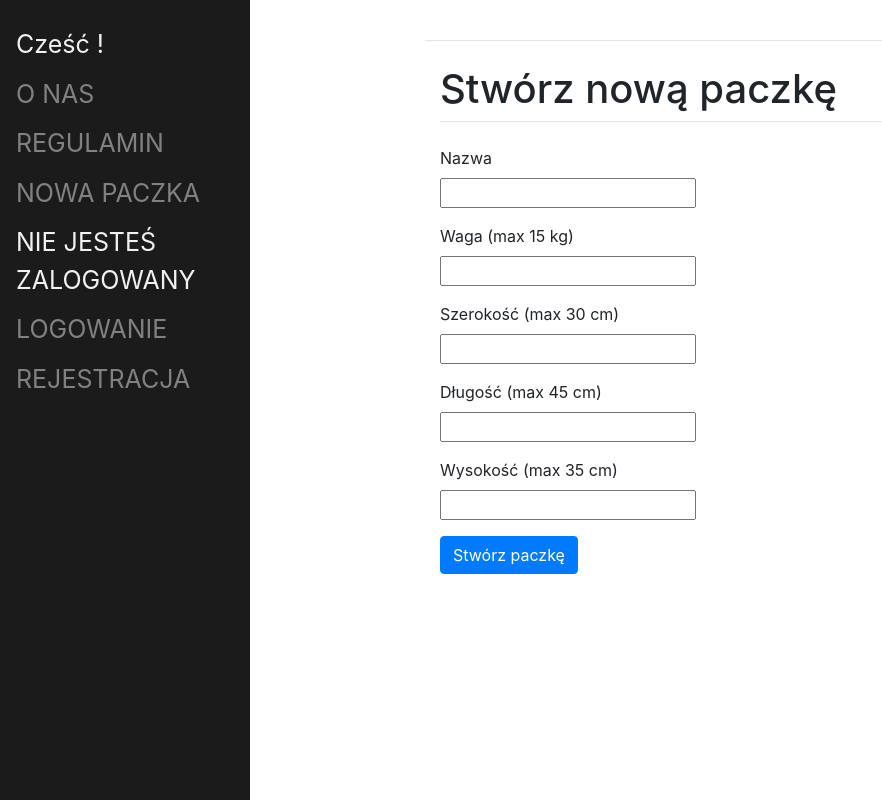
After one commit to kamilhandzlik/postio, a Django app: page /create_package/ in a window 1280 px wide. The commit adds this page. Shown: the whole page, without its empty margins (0-882 px from the left). Run offline with Django 5.2, Linux system fonts and the light colour scheme; some libraries are stand-ins or nearby versions.

Commit message:
Added creating packages by users

```diff
--- a/postio/main/forms.py
+++ b/postio/main/forms.py
@@ -6,6 +6,13 @@ class UserPackageForm(forms.ModelForm):
     class Meta:
         model = UserPackage
         fields = ['name', 'weight', 'width', 'lenght', 'height']
+        labels = {
+            'name': 'Nazwa',
+            'weight': 'Waga (max 15 kg)',
+            'width': 'Szerokość (max 30 cm)',
+            'lenght': 'Długość (max 45 cm)',
+            'height': 'Wysokość (max 35 cm)'
+        }
 
     def clean(self):
         cleaned_data = super().clean()
--- /dev/null
+++ b/postio/main/templates/main/create_package.html
@@ -0,0 +1,37 @@
+{% extends "main/homepage.html" %}
+
+{% block content %}
+    <div class="container">
+        <h1 class="mt-2">Stwórz nową paczkę</h1>
+        <hr class="mt-0 mb-4">
+        <form method="post">
+            {% csrf_token %}
+            <div class="form-group">
+                <label for="id_name">{{ form.name.label }}</label>
+                <br>
+                {{ form.name }}
+            </div>
+            <div class="form-group">
+                <label for="id_weight">{{ form.weight.label }}</label>
+                <br>
+                {{ form.weight }}
+            </div>
+            <div class="form-group">
+                <label for="id_width">{{ form.width.label }}</label>
+                <br>
+                {{ form.width }}
+            </div>
+            <div class="form-group">
+                <label for="id_lenght">{{ form.lenght.label }}</label>
+                <br>
+                {{ form.lenght }}
+            </div>
+            <div class="form-group">
+                <label for="id_height">{{ form.height.label }}</label>
+                <br>
+                {{ form.height }}
+            </div>
+            <button type="submit" class="btn btn-primary">Stwórz paczkę</button>
+        </form>
+    </div>
+{% endblock %}
--- a/postio/main/templates/main/homepage.html
+++ b/postio/main/templates/main/homepage.html
@@ -60,11 +60,13 @@
     <div class="user-info">Cześć {{ user.username }}!</div>
         <a href="{% url 'about' %}">O NAS</a>
         <a href="{% url 'regulamin' %}">REGULAMIN</a>
+        <a href="{% url 'create_package' %}">NOWA PACZKA</a>
 
     {% if user.is_authenticated %}
         <a href="{% url 'about' %}">O NAS</a>
         <a href="#">OFERTA</a>
         <a href="{% url 'regulamin' %}">REGULAMIN</a>
+        <a href="{% url 'create_package' %}">NOWA PACZKA</a>
 
         <div class="user-info">Cześć {{ user.username }}!</div>
         <a>
--- a/postio/main/urls.py
+++ b/postio/main/urls.py
@@ -1,8 +1,12 @@
 from django.urls import path
 from . import views
+from .views import create_package, pay_package, package_detail
 
 urlpatterns = [
     path('', views.homepage, name='homepage'),
     path('about/', views.about_us, name='about'),
-    path('regulamin/' , views.regulamin, name='regulamin')
+    path('regulamin/', views.regulamin, name='regulamin'),
+    path('create_package/', create_package, name='create_package'),
+    path('pay_package/<int:package_id>/', pay_package, name='pay_package'),
+    path('package_detail/<int:package_id>/', package_detail, name='package_detail'),
 ]
```
Also changed, not shown: postio/main/templates/main/package_detail.html (added, +17 -0 lines), postio/main/templates/main/pay_package.html (added, +17 -0 lines).
